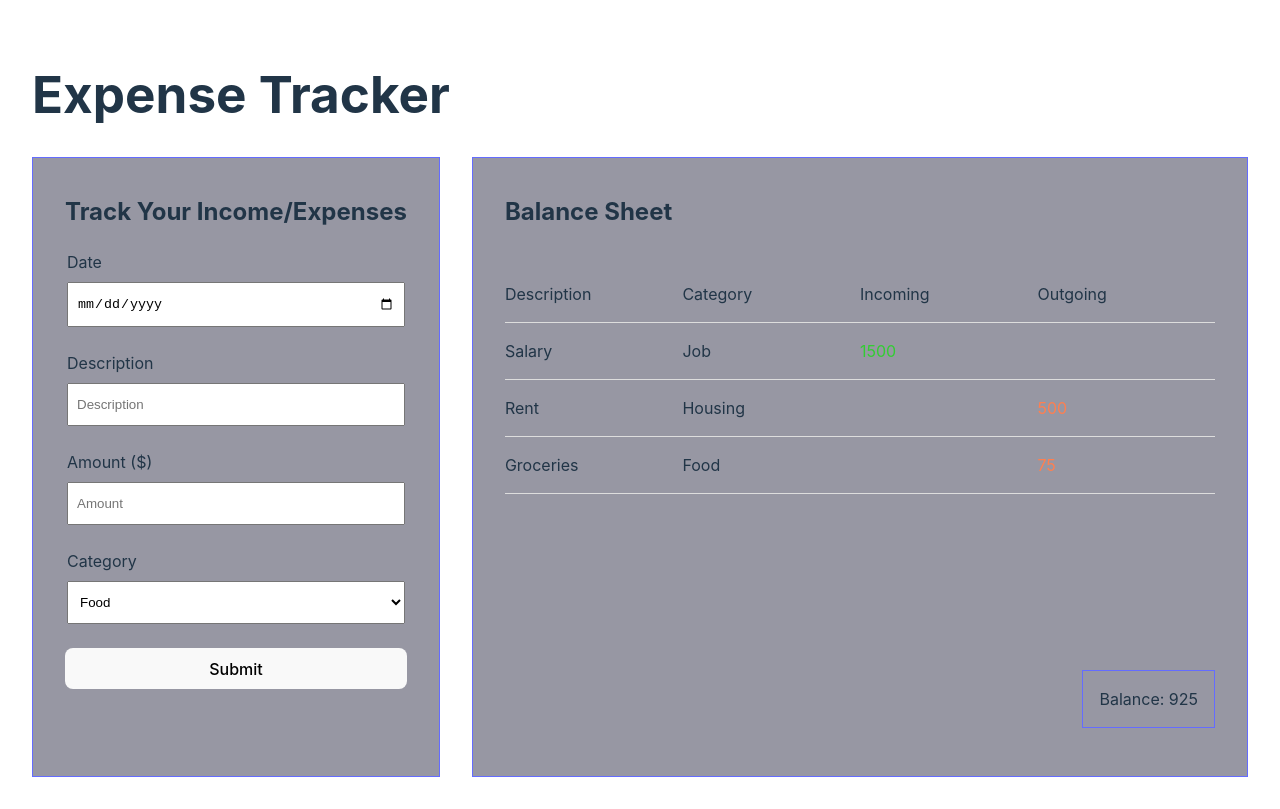
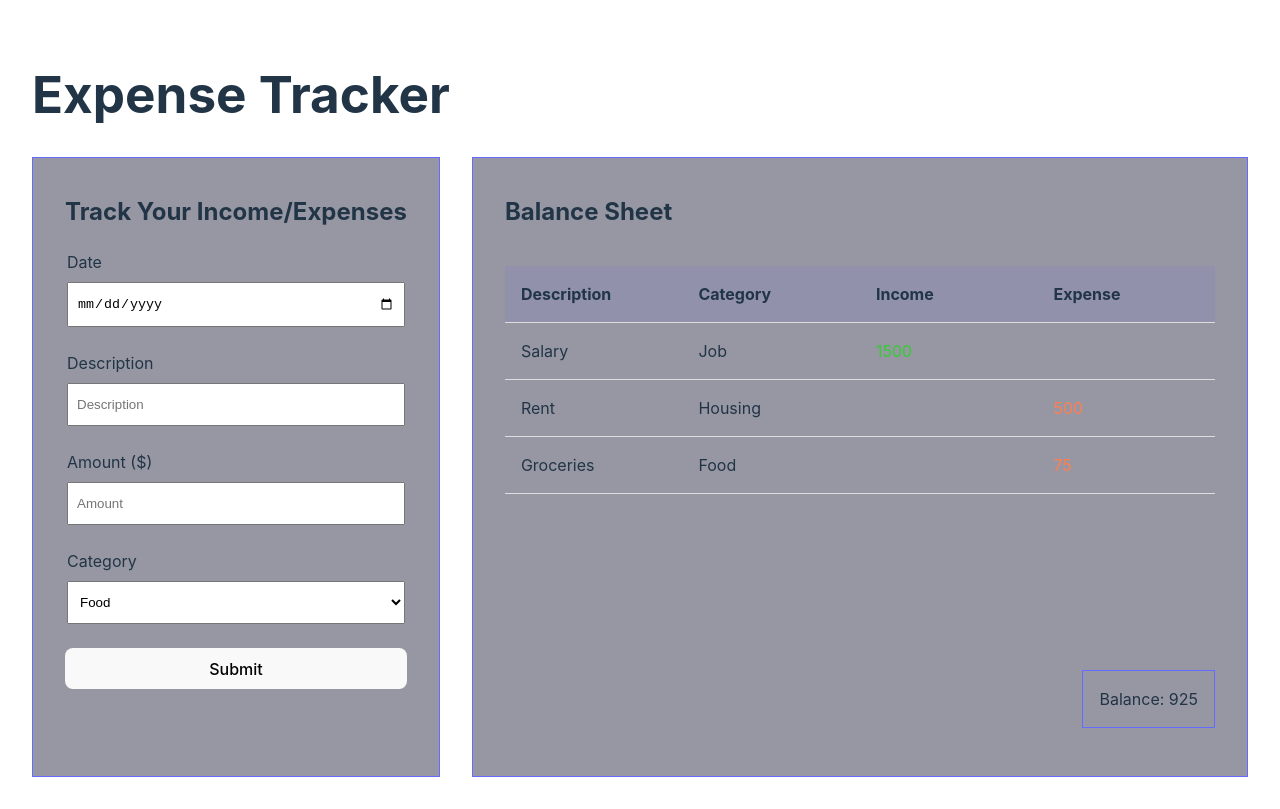
Before and after one commit to vincentpchevalier/balance-sheet-app, a React (Vite) app: page / in a window 1280 px wide. Built offline with nearby package versions, Linux system fonts and the light colour scheme.

Commit message:
refactor to include BalanceCell component and children

```diff
--- a/src/App.css
+++ b/src/App.css
@@ -80,8 +80,13 @@ select {
 }
 
 .cell {
-	padding: 1rem 0;
+	padding: 1rem;
 	border-bottom: 0.1rem solid #ddd;
+}
+
+.cell.header {
+	font-weight: bold;
+	background-color: rgba(122, 122, 211, 0.184);
 }
 
 .income {
--- /dev/null
+++ b/src/BalanceCell.jsx
@@ -0,0 +1,6 @@
+/* eslint-disable react/prop-types */
+function Cell({ children, classModifier }) {
+	return <span className={`cell ${classModifier}`}>{children}</span>;
+}
+
+export default Cell;
--- a/src/BalanceRow.jsx
+++ b/src/BalanceRow.jsx
@@ -1,17 +1,6 @@
 /* eslint-disable react/prop-types */
-function BalanceRow({ entry }) {
-	return (
-		<li className="balanceRow">
-			<span className="cell">{entry.description}</span>
-			<span className="cell">{entry.category}</span>
-			<span className="cell income">
-				{entry.balance > 0 ? entry.balance : ''}
-			</span>
-			<span className="cell expense">
-				{entry.balance < 0 ? Math.abs(entry.balance) : ''}
-			</span>
-		</li>
-	);
+function BalanceRow({ children }) {
+	return <li className="balanceRow">{children}</li>;
 }
 
 export default BalanceRow;
--- a/src/BalanceSheet.jsx
+++ b/src/BalanceSheet.jsx
@@ -1,19 +1,29 @@
 /* eslint-disable react/prop-types */
 import BalanceRow from './BalanceRow';
+import BalanceCell from './BalanceCell';
 
 function BalanceSheet({ entries, totalBalance }) {
 	return (
 		<div className="balanceSheetContainer">
 			<h2>Balance Sheet</h2>
 			<ul id="balanceSheet">
-				<li className="balanceRow">
-					<span className="cell">Description</span>
-					<span className="cell">Category</span>
-					<span className="cell">Incoming</span>
-					<span className="cell">Outgoing</span>
-				</li>
-				{entries.map((entry, index) => (
-					<BalanceRow key={`${entry.source}-${index}`} entry={entry} />
+				<BalanceRow>
+					<BalanceCell classModifier={'header'}>Description</BalanceCell>
+					<BalanceCell classModifier={'header'}>Category</BalanceCell>
+					<BalanceCell classModifier={'header'}>Income</BalanceCell>
+					<BalanceCell classModifier={'header'}>Expense</BalanceCell>
+				</BalanceRow>
+				{entries.map((entry) => (
+					<BalanceRow key={entry.id} entry={entry}>
+						<BalanceCell classModifier={''}>{entry.description}</BalanceCell>
+						<BalanceCell classModifier={''}>{entry.category}</BalanceCell>
+						<BalanceCell classModifier={'income'}>
+							{entry.balance > 0 ? entry.balance : ''}
+						</BalanceCell>
+						<BalanceCell classModifier={'expense'}>
+							{entry.balance < 0 ? Math.abs(entry.balance) : ''}
+						</BalanceCell>
+					</BalanceRow>
 				))}
 			</ul>
 			<p className="balance">Balance: {totalBalance}</p>
```
